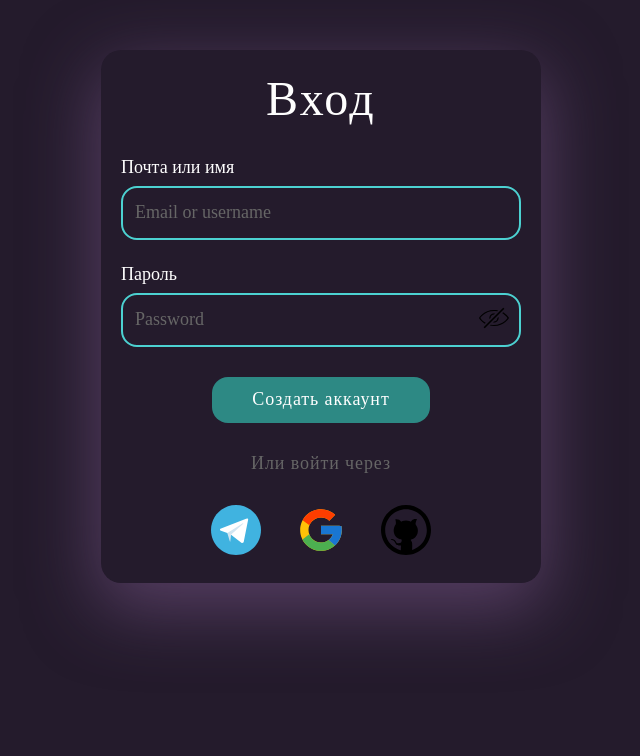
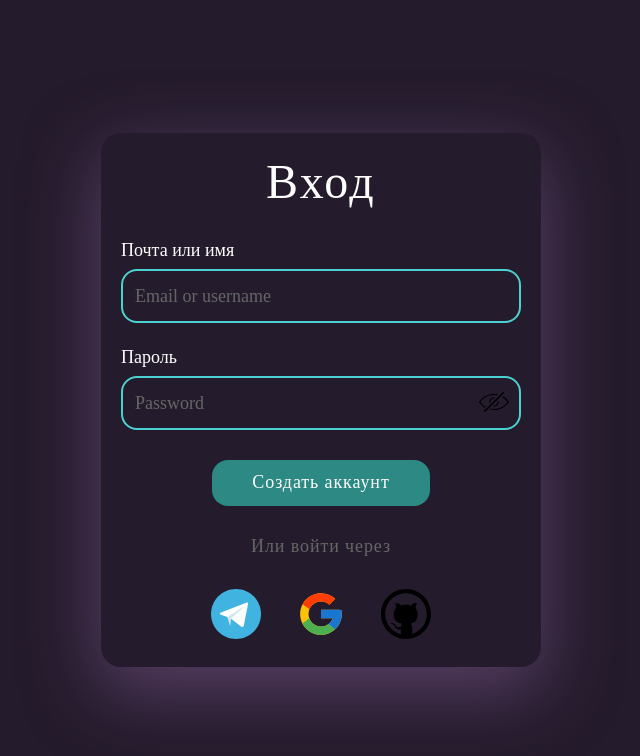
Before and after one commit to cookies-with-tea/fims-site, a React (Vite) app: page / in a window 1280 px wide. Shown: the top 756 px of the page, without its empty margins (319-959 px from the left). Built offline with nearby package versions, Linux system fonts and the light colour scheme.

Commit message:
ASF-3: убрал лишние стили для лейлаута

```diff
--- a/src/layouts/guest/GuestLayou.module.scss
+++ b/src/layouts/guest/GuestLayou.module.scss
@@ -1,11 +1,7 @@
 .auth {
     background: $background--black;
     height: 100vh;
-
-    &__container {
-        display: flex;
-        justify-content: center;
-        align-items: center;
-        padding-top: 50px;
-    }
+    display: flex;
+    justify-content: center;
+    align-items: center;
 }
--- a/src/layouts/guest/GuestLayout.tsx
+++ b/src/layouts/guest/GuestLayout.tsx
@@ -4,9 +4,7 @@ import style from "./GuestLayou.module.scss"
 export const GuestLayout = () => {
     return (
         <div className={style.auth}>
-            <div className={style.auth__container}>
-                <Outlet/>
-            </div>
+            <Outlet/>
         </div>
     )
 }
```
